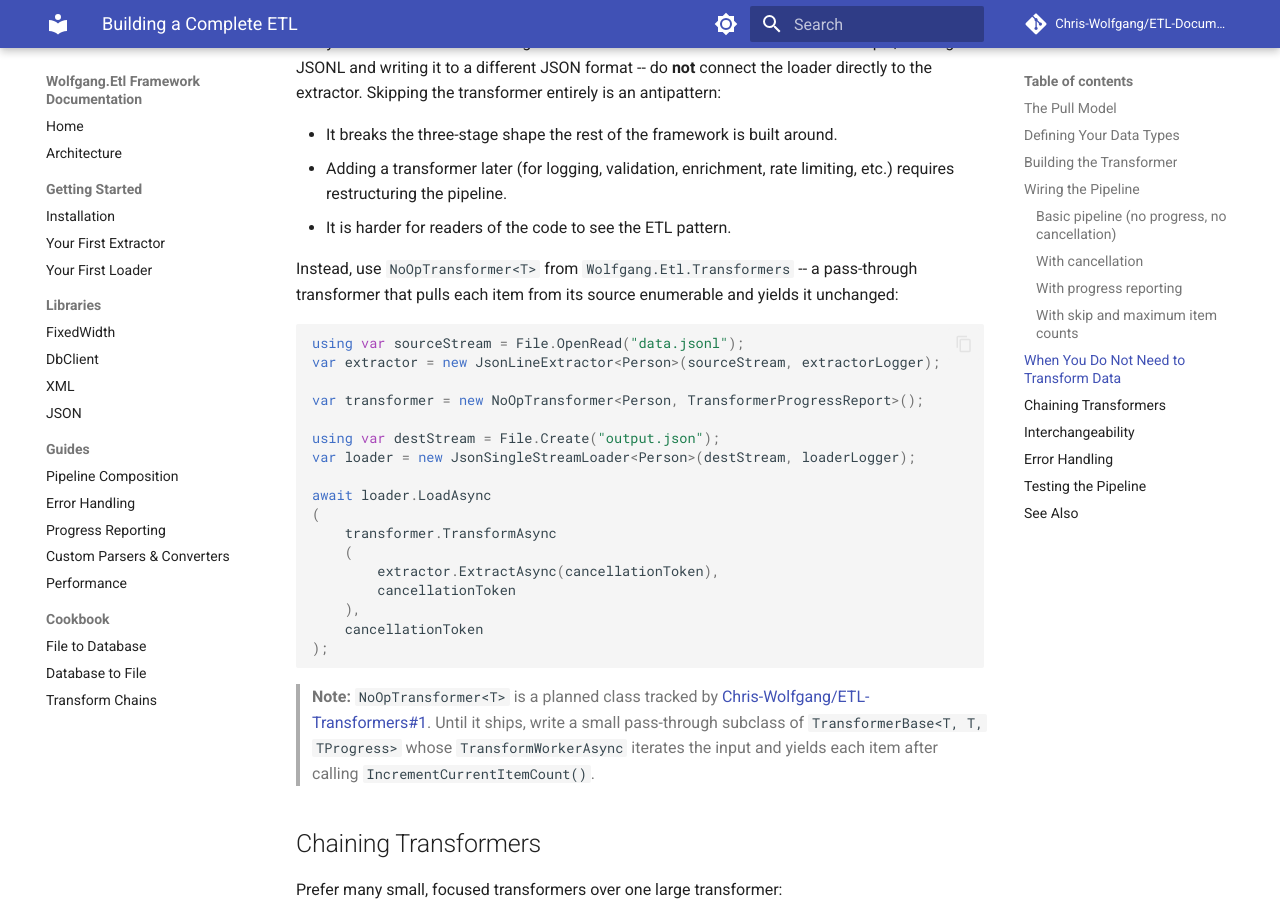
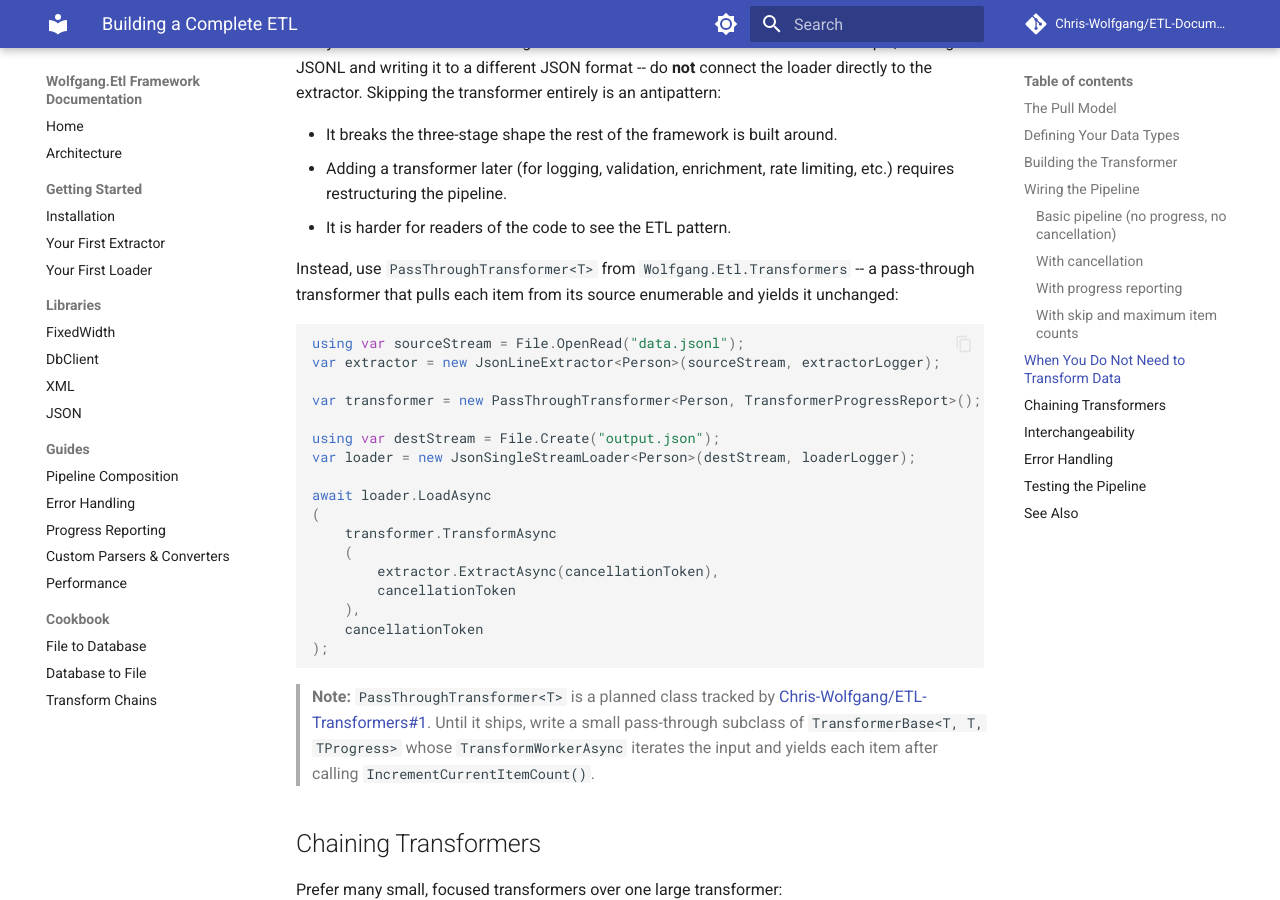
Before and after one commit to Chris-Wolfgang/ETL-Documentation, an MkDocs documentation site: the page built from docs/wiki-original/Building-a-Complete-ETL.md, in a window 1280 px wide and 900 px high, scrolled down 3679 px. Built offline with MkDocs 1.6.1 and Material for MkDocs 9.7.7, drawn with Linux system fonts in a browser that asks for light colours; comment, search, counter and statistics services are not loaded.

Commit message:
Rename NoOpTransformer to PassThroughTransformer
The pass-through transformer's final name is `PassThroughTransformer`
rather than `NoOpTransformer`. PassThrough is more descriptive of the
observable behavior ("items pass through unchanged") and reads better
in consuming code than `NoOp`.

Update every reference in:
- Home.md -- "What you need to build an ETL" note and the planned-class pointer
- Building-a-Complete-ETL.md -- "When You Do Not Need to Transform Data"
  section prose, code example, and planned-class note

Tracking issues renamed in parallel:
- Chris-Wolfgang/ETL-Transformers#1 (the class ticket)
- Chris-Wolfgang/ETL-Transformers#5 (docs follow-up)

Branch name docs/noop-transformer-guidance is left as-is; renaming a
pushed PR branch is disruptive and the PR description will explain
the naming history.

Co-Authored-By: Claude Opus 4.6 <noreply@anthropic.com>

````diff
--- a/docs/wiki-original/Building-a-Complete-ETL.md
+++ b/docs/wiki-original/Building-a-Complete-ETL.md
@@ -183,13 +183,13 @@ Every ETL has a transformer stage. When no transformation is needed -- for examp
 - Adding a transformer later (for logging, validation, enrichment, rate limiting, etc.) requires restructuring the pipeline.
 - It is harder for readers of the code to see the ETL pattern.
 
-Instead, use `NoOpTransformer<T>` from `Wolfgang.Etl.Transformers` -- a pass-through transformer that pulls each item from its source enumerable and yields it unchanged:
+Instead, use `PassThroughTransformer<T>` from `Wolfgang.Etl.Transformers` -- a pass-through transformer that pulls each item from its source enumerable and yields it unchanged:
 
 ```csharp
 using var sourceStream = File.OpenRead("data.jsonl");
 var extractor = new JsonLineExtractor<Person>(sourceStream, extractorLogger);
 
-var transformer = new NoOpTransformer<Person, TransformerProgressReport>();
+var transformer = new PassThroughTransformer<Person, TransformerProgressReport>();
 
 using var destStream = File.Create("output.json");
 var loader = new JsonSingleStreamLoader<Person>(destStream, loaderLogger);
@@ -205,7 +205,7 @@ await loader.LoadAsync
 );
 ```
 
-> **Note:** `NoOpTransformer<T>` is a planned class tracked by [Chris-Wolfgang/ETL-Transformers#1](https://github.com/Chris-Wolfgang/ETL-Transformers/issues/1). Until it ships, write a small pass-through subclass of `TransformerBase<T, T, TProgress>` whose `TransformWorkerAsync` iterates the input and yields each item after calling `IncrementCurrentItemCount()`.
+> **Note:** `PassThroughTransformer<T>` is a planned class tracked by [Chris-Wolfgang/ETL-Transformers#1](https://github.com/Chris-Wolfgang/ETL-Transformers/issues/1). Until it ships, write a small pass-through subclass of `TransformerBase<T, T, TProgress>` whose `TransformWorkerAsync` iterates the input and yields each item after calling `IncrementCurrentItemCount()`.
 
 
 ## Chaining Transformers
````
Also changed, not shown: docs/wiki-original/Home.md (+2 -2 lines).
